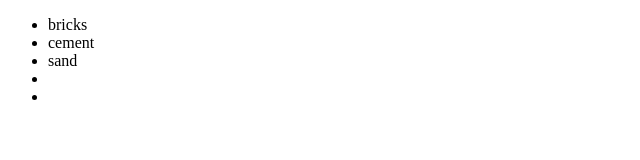
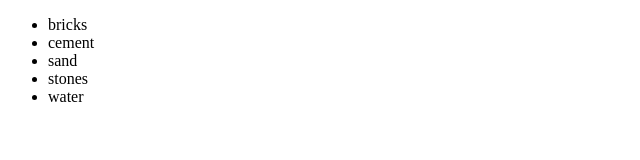
Before and after one commit to matthewsteyn/gitPractical, a plain HTML site: page index.htm in a window 1280 px wide. Shown: the full height of the page, 0-640 px from the left. Drawn offline with Linux system fonts and the light colour scheme.

Commit message:
Added list item in index.htm

```diff
--- a/index.htm
+++ b/index.htm
@@ -9,8 +9,8 @@
         <li>bricks</li>
         <li>cement</li>
         <li>sand</li>
-        <li></li>
-        <li></li>
+        <li>stones</li>
+        <li>water</li>
     </ul>
 </body>
 </html>
```
Also changed, not shown: 1 other file.
